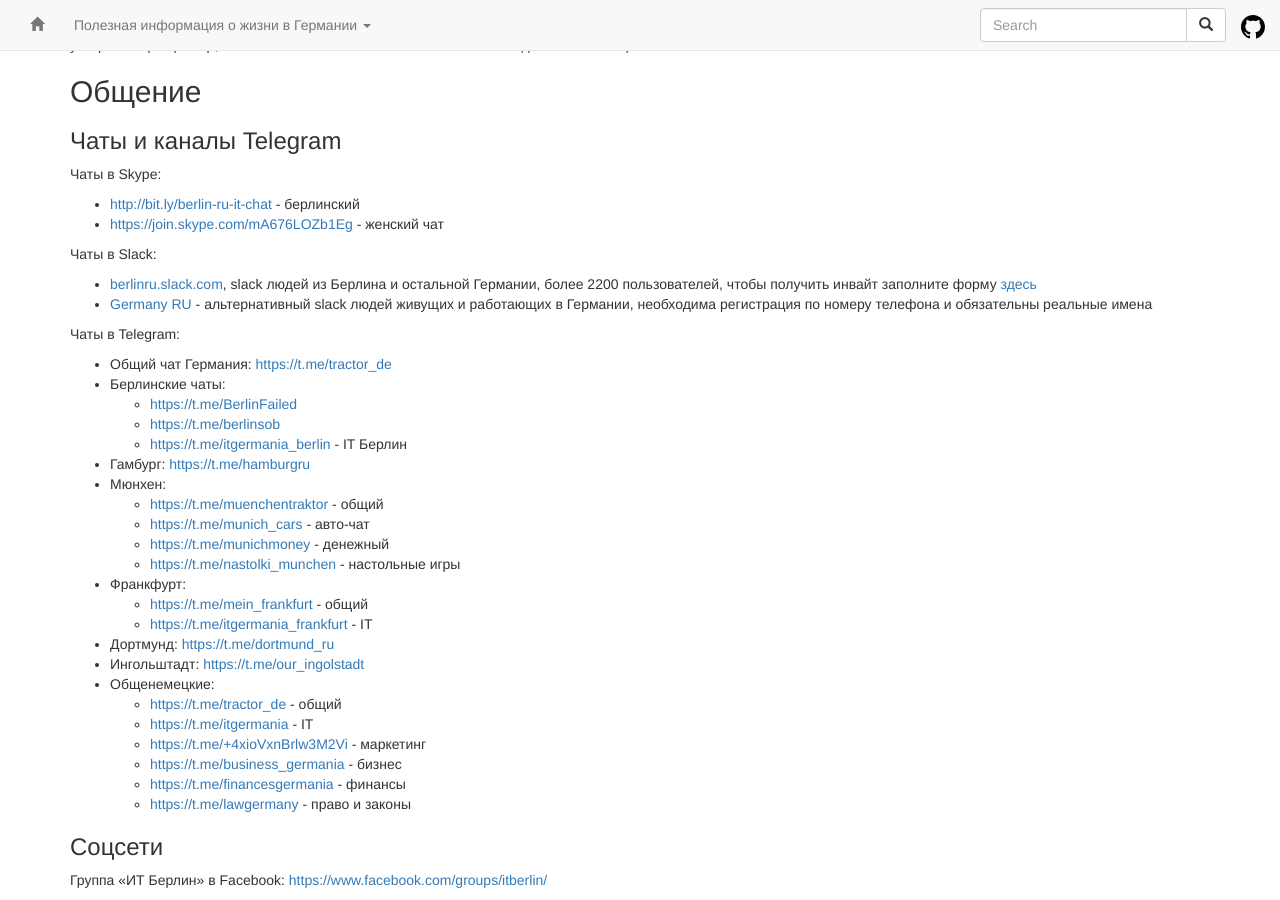
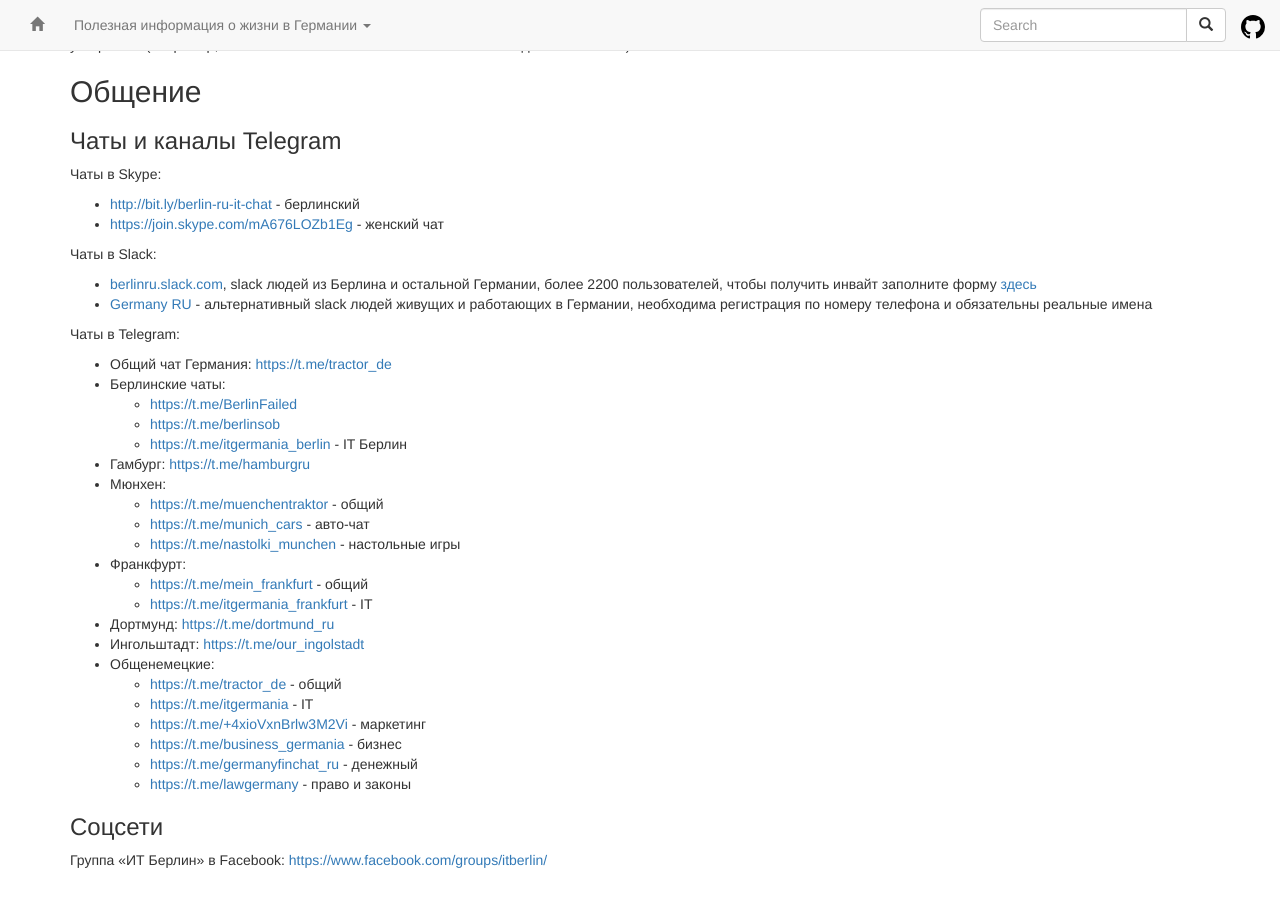
Before and after one commit to ru-de/faq, a Jekyll site: the page built from index.md, in a window 1280 px wide and 900 px high, scrolled down 508 px. Built offline with Jekyll 4.4.1, drawn with Linux system fonts in a browser that asks for light colours; nearby versions of some CDN libraries; our own code applies the rules of GitHub Pages for plain Markdown files.

Commit message:
sync github pages

```diff
--- a/index.md
+++ b/index.md
@@ -54,7 +53,7 @@ layout: default
   - <https://t.me/itgermania> - IT
   - <https://t.me/+4xioVxnBrlw3M2Vi> - маркетинг
   - <https://t.me/business_germania> - бизнес
-  - <https://t.me/financesgermania> - финансы
+  - <https://t.me/germanyfinchat_ru> - денежный
   - <https://t.me/lawgermany> - право и законы
 
 ### Соцсети
```
Also changed, not shown: other parts of index.md (+0 -1 lines).
